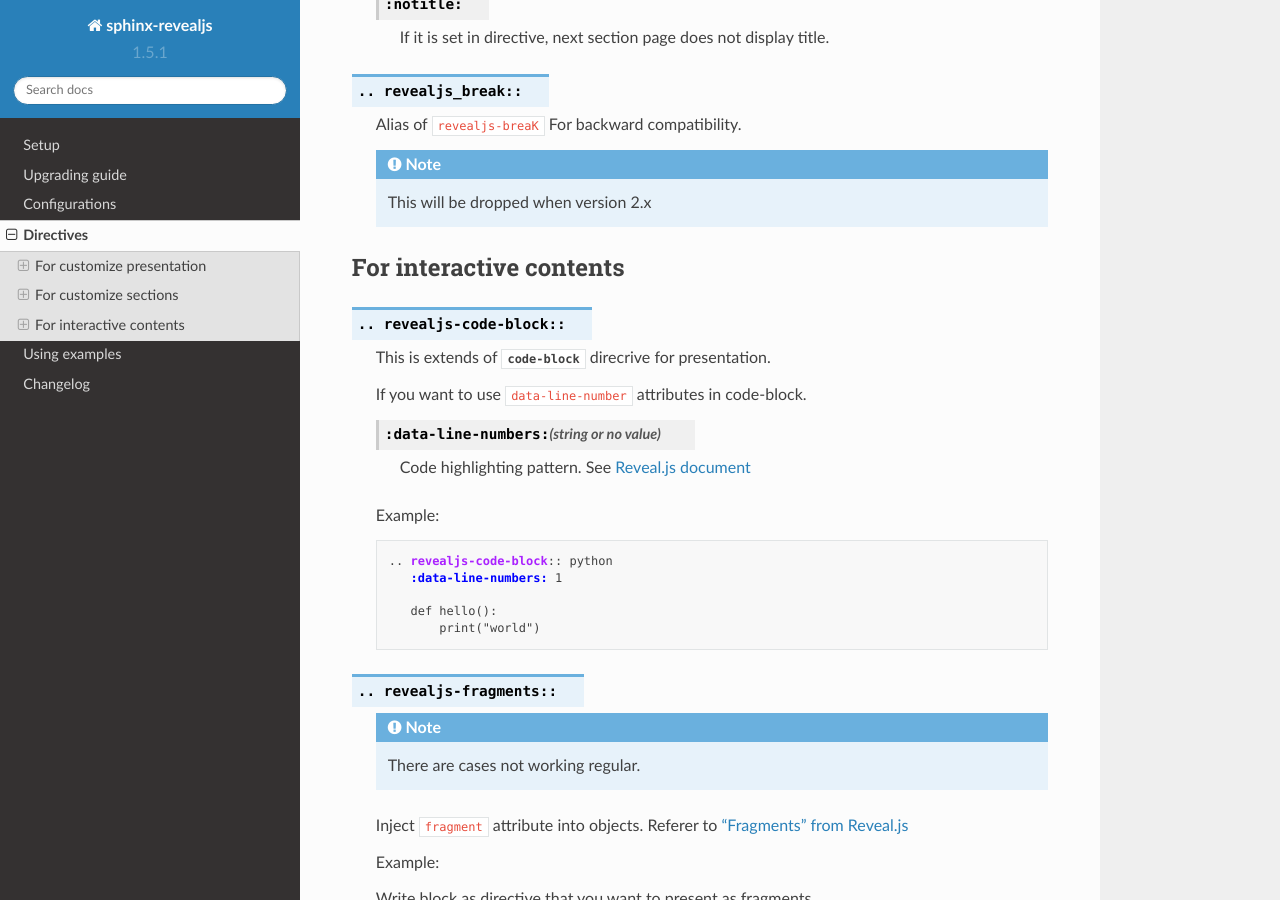
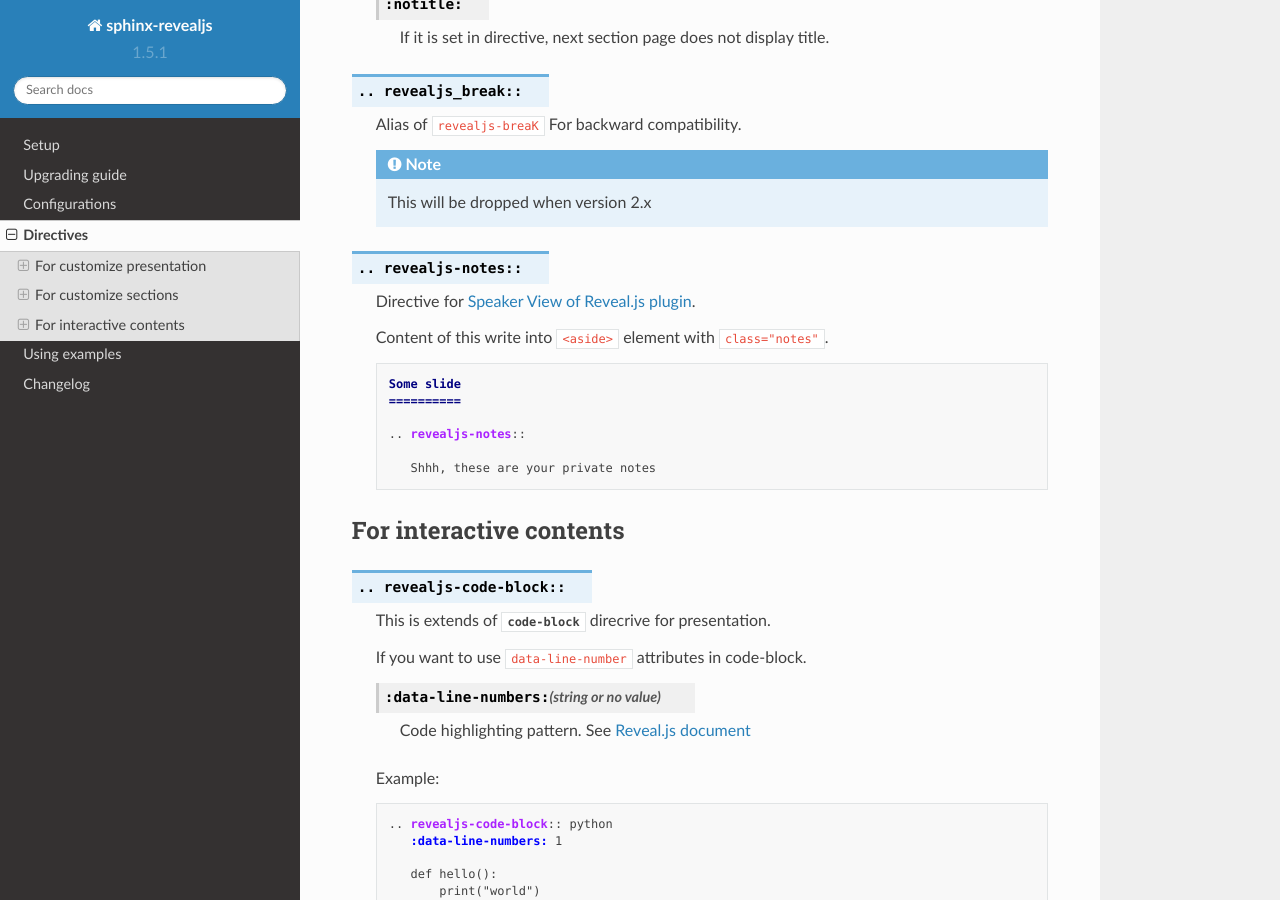
Before and after one commit to attakei/sphinx-revealjs, a Sphinx documentation site: the page built from doc/directives.rst, in a window 1280 px wide and 900 px high, scrolled down 2249 px. Built offline with Sphinx 7.4.7 and the Read the Docs theme 2.0.0, drawn with Linux system fonts in a browser that asks for light colours.

Commit message:
doc: Design directive 'revealjs-notes'

```diff
--- a/doc/directives.rst
+++ b/doc/directives.rst
@@ -127,6 +127,21 @@ If you want to change behavior of sections, use these directives.
 
       This will be dropped when version 2.x
 
+.. rst:directive:: revealjs-notes
+
+   Directive for `Speaker View of Reveal.js plugin <https://revealjs.com/speaker-view/>`_.
+
+   Content of this write into ``<aside>`` element with ``class="notes"``.
+
+   .. code-block:: rst
+
+      Some slide
+      ==========
+
+      .. revealjs-notes::
+
+         Shhh, these are your private notes
+
 For interactive contents
 ========================
 
```
